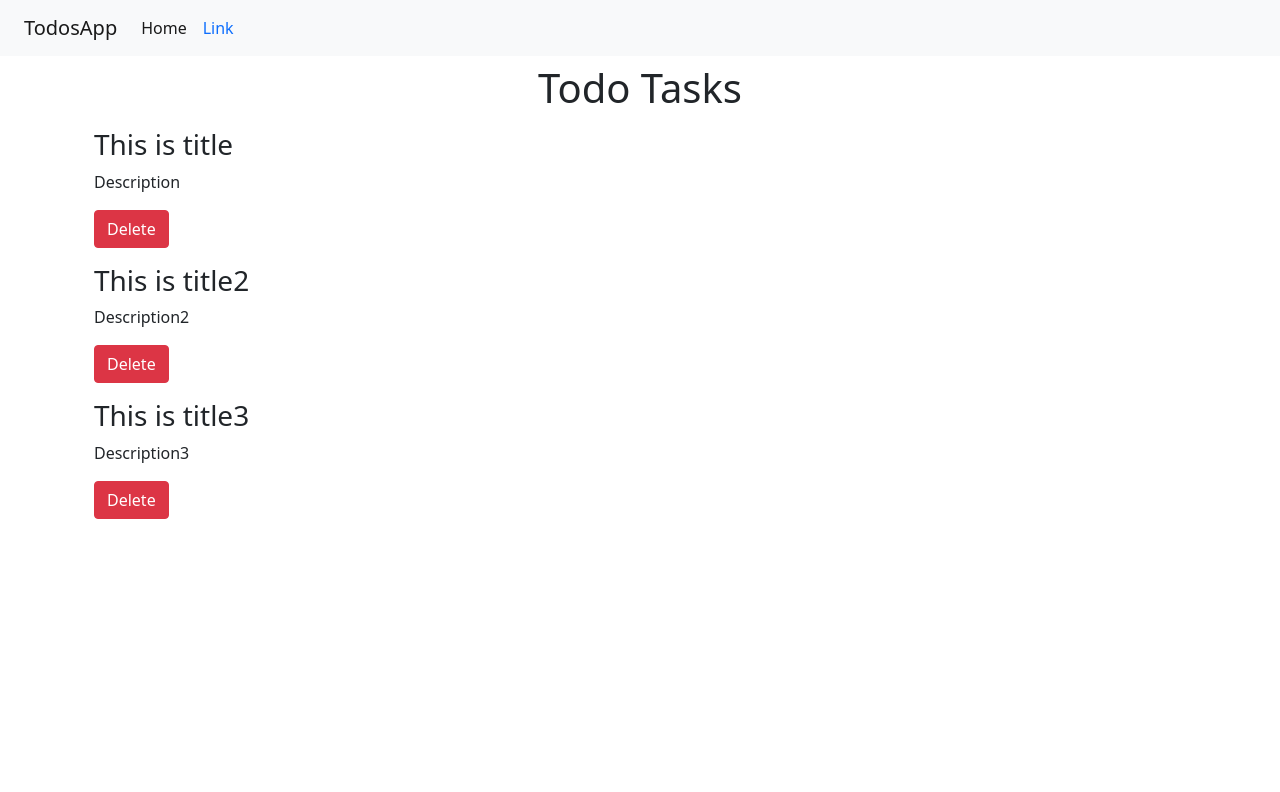
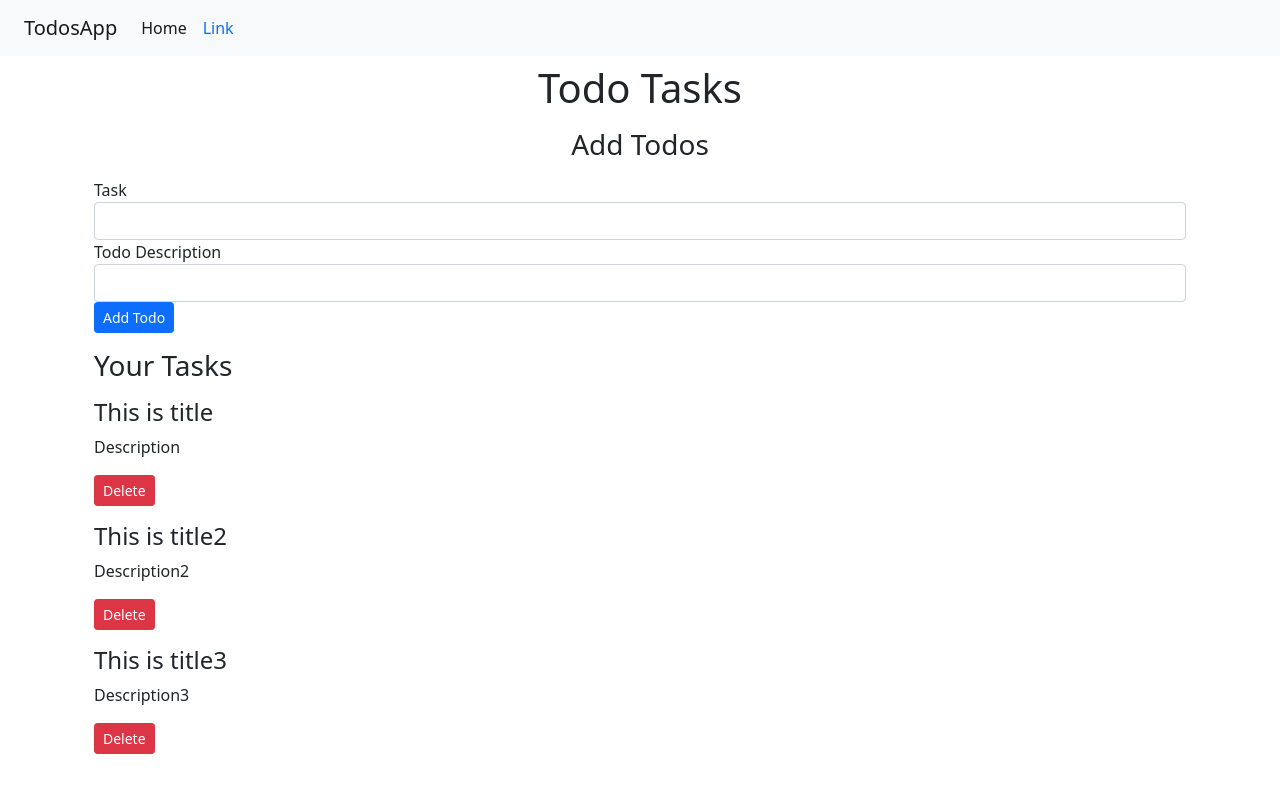
Before and after one commit to Aayush-Bajirao/TodoList-Angular, an Angular app: page / in a window 1280 px wide. Shown: the top 792 px of the page. Built offline with nearby package versions, Linux system fonts and the light colour scheme.

Commit message:
Add Todo button wired into project

```diff
--- a/package.json
+++ b/package.json
@@ -3,7 +3,7 @@
   "version": "0.0.0",
   "scripts": {
     "ng": "ng",
-    "start": "ng serve",
+    "start": "ng serve --open",
     "build": "ng build",
     "watch": "ng build --watch --configuration development",
     "test": "ng test"
--- a/src/app/MyComponents/add-todo/add-todo.component.html
+++ b/src/app/MyComponents/add-todo/add-todo.component.html
@@ -1 +1,15 @@
-<p>add-todo works!</p>
+<!--<h4>Add Your Todo</h4>-->
+<div class="my-3">
+<form (ngSubmit)="onSubmit()" class="text-left">
+    <div class="form-group">
+      <label for="title">Task</label>
+      <input type="text" [(ngModel)]="title" class="form-control" id="title" name="title" aria-describedby="emailHelp">
+    </div>
+    <div class="form-group">
+      <label for="desc">Todo Description</label>
+      <input type="text" [(ngModel)]="desc" class="form-control" name="desc" id="desc">
+    </div>
+
+    <button type="submit" class="btn btn-sm btn-primary">Add Todo</button>
+  </form>
+</div>
--- a/src/app/MyComponents/add-todo/add-todo.component.ts
+++ b/src/app/MyComponents/add-todo/add-todo.component.ts
@@ -1,4 +1,6 @@
-import { Component, OnInit } from '@angular/core';
+import { Component, OnInit, Output, EventEmitter } from '@angular/core';
+import { Todo } from 'src/app/Todo';
+
 
 @Component({
   selector: 'app-add-todo',
@@ -7,9 +9,26 @@ import { Component, OnInit } from '@angular/core';
 })
 export class AddTodoComponent implements OnInit {
 
+  title !: string;
+  desc !: string;
+
+  @Output() todoAdd: EventEmitter<Todo> = new EventEmitter();
+
+
   constructor() { }
 
   ngOnInit(): void {
   }
 
+  onSubmit(){
+    const todo = {
+      sno: 8,
+      title: this.title,
+      desc: this.desc,
+      active: true
+    }
+    this.todoAdd.emit(todo);
+
+  }
+
 }
--- a/src/app/MyComponents/todo-item/todo-item.component.html
+++ b/src/app/MyComponents/todo-item/todo-item.component.html
@@ -1,5 +1,5 @@
 <div class="my-3">
-    <h3>{{todo.title}}</h3>
+    <h4>{{todo.title}}</h4>
     <p>{{todo.desc}}</p>
-    <button (click)="onClick(todo)" class="btn btn-danger">Delete</button>
+    <button (click)="onClick(todo)" class="btn btn-sm btn-danger">Delete</button>
 </div>
--- a/src/app/MyComponents/todos/todos.component.html
+++ b/src/app/MyComponents/todos/todos.component.html
@@ -1,3 +1,12 @@
-<div *ngFor="let todo of todos">
-    <app-todo-item [todo]="todo" (todoDelete)="deleteTodo($event)" ></app-todo-item>
-</div>
+<h3 class="text-center">Add Todos</h3>
+<app-add-todo (todoAdd)="addTodo($event)"></app-add-todo>
+<h3>Your Tasks</h3>
+
+<!--Displaying message about todos being null-->
+<div *ngIf="this.todos.length === 0 else elseBlock">You Are Upto Your Tasks.</div>
+
+<ng-template #elseBlock>
+    <div *ngFor="let todo of todos">
+        <app-todo-item [todo]="todo" (todoDelete)="deleteTodo($event)"></app-todo-item>
+    </div>
+</ng-template>
--- a/src/app/MyComponents/todos/todos.component.ts
+++ b/src/app/MyComponents/todos/todos.component.ts
@@ -38,9 +38,14 @@ export class TodosComponent implements OnInit {
   }
 
   deleteTodo(todo:Todo){
-    console.log(todo);
+    console.log("del",todo);
     const index = this.todos.indexOf(todo);
     this.todos.splice(index,1)
   }
 
+  addTodo(todo:Todo){
+    console.log("Add",todo);
+    this.todos.push(todo);
+  }
+
 }
--- a/src/app/app.component.css
+++ b/src/app/app.component.css
@@ -0,0 +1,3 @@
+.border-round{
+    border-radius: 4vh;
+}
--- a/src/app/app.component.html
+++ b/src/app/app.component.html
@@ -2,7 +2,8 @@
   <nav class="navbar navbar-expand-lg bg-light">
     <div class="container-fluid">
       <a class="navbar-brand" href="#">TodosApp</a>
-      <button class="navbar-toggler" type="button" data-bs-toggle="collapse" data-bs-target="#navbarSupportedContent" aria-controls="navbarSupportedContent" aria-expanded="false" aria-label="Toggle navigation">
+      <button class="navbar-toggler" type="button" data-bs-toggle="collapse" data-bs-target="#navbarSupportedContent"
+        aria-controls="navbarSupportedContent" aria-expanded="false" aria-label="Toggle navigation">
         <span class="navbar-toggler-icon"></span>
       </button>
       <div class="collapse navbar-collapse" id="navbarSupportedContent">
@@ -17,8 +18,8 @@
       </div>
     </div>
   </nav>
-  <div class="container">
-    <h1 class="text-center mb-3 mt-2">Todo Tasks</h1>
-    <app-todos></app-todos>
-  </div>
+  <h1 class="text-center mb-3 mt-2">Todo Tasks</h1>
+    <div class="container ">
+      <app-todos></app-todos>
+    </div>
 </div>
--- a/src/app/app.module.ts
+++ b/src/app/app.module.ts
@@ -6,6 +6,7 @@ import { AppComponent } from './app.component';
 import { TodosComponent } from './MyComponents/todos/todos.component';
 import { TodoItemComponent } from './MyComponents/todo-item/todo-item.component';
 import { AddTodoComponent } from './MyComponents/add-todo/add-todo.component';
+import { FormsModule } from '@angular/forms';
 
 @NgModule({
   declarations: [
@@ -16,7 +17,8 @@ import { AddTodoComponent } from './MyComponents/add-todo/add-todo.component';
   ],
   imports: [
     BrowserModule,
-    AppRoutingModule
+    AppRoutingModule,
+    FormsModule
   ],
   providers: [],
   bootstrap: [AppComponent]
```
